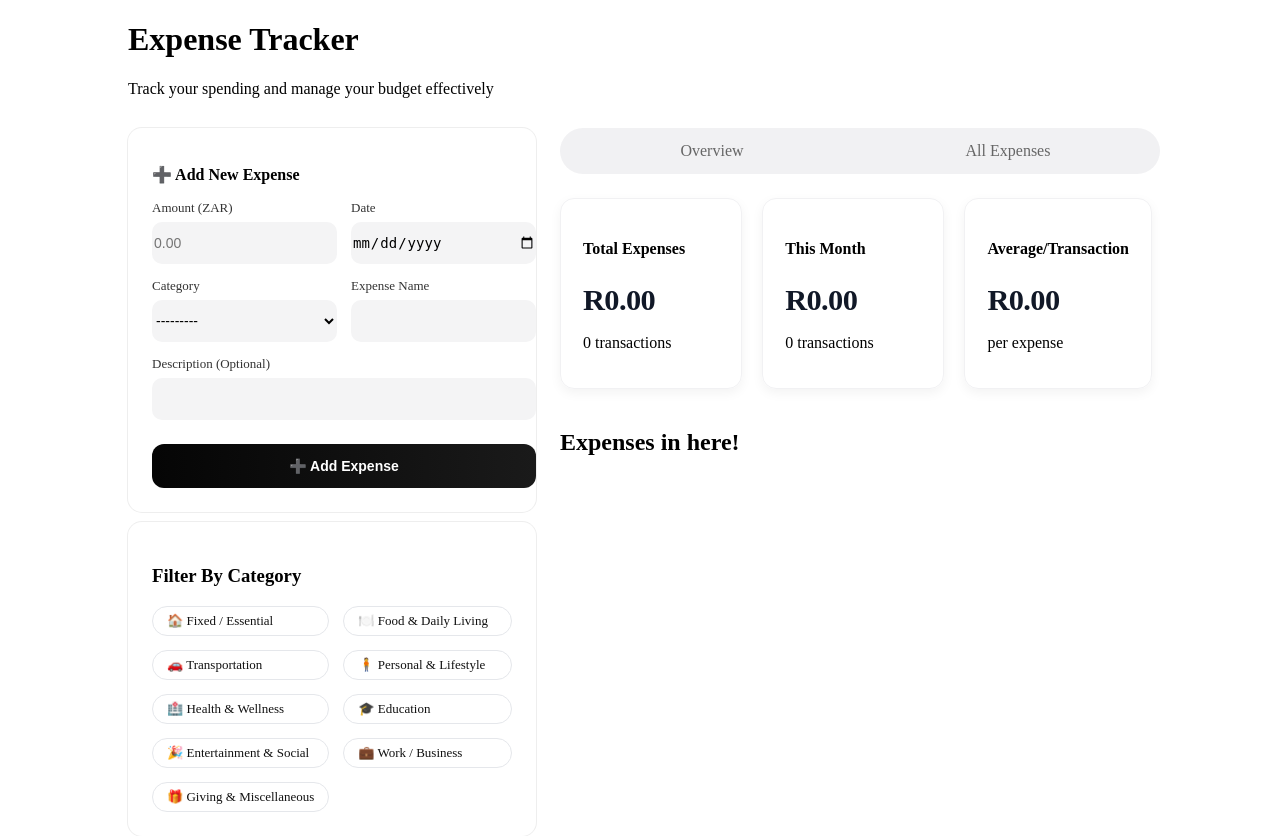
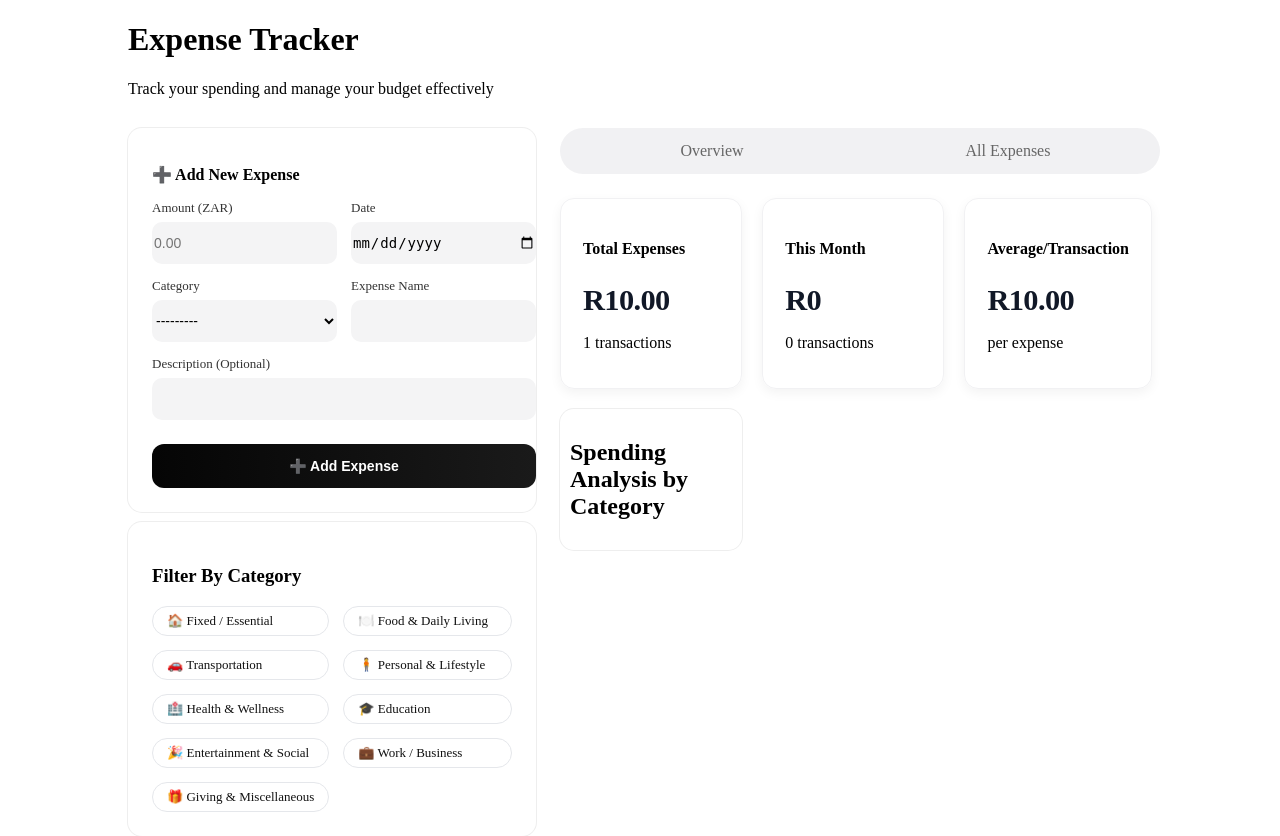
Before and after one commit to remonejacobs/Expense-Tracker, a Django app: page / in a window 1280 px wide. Run offline with Django 5.2, Linux system fonts and the light colour scheme; tables that the repository leaves empty hold one stand-in row (values such as "Sample post").

Commit message:
Added logic to total expenses, this month expenses and average expenses

```diff
--- a/expense_tracker/views.py
+++ b/expense_tracker/views.py
@@ -1,7 +1,9 @@
+
+from django.utils                                           import timezone
 from django.shortcuts                                       import render
 from django.views                                           import View
 from .forms                                                 import NewExpenseForm
-from .models import Expense
+from .models                                                import Expense
 
 
 # Create your views here.
@@ -12,10 +14,31 @@ class ExpenseTrackerView(View):
     def get(self, request):
         form = NewExpenseForm()
         expenses = Expense.objects.all()
+        today = timezone.now().date()
+        expenses_this_month = Expense.objects.filter(date__year=today.year, date__month=today.month)
+
+        amount_total = 0
+        expenses_count = expenses.count()
+        for expense in expenses:
+            amount_total += expense.amount
+
+        amount_month = 0
+        expenses_this_month_count = expenses_this_month.count()
+        for expense in expenses_this_month:
+            amount_month += expense.amount
+
+
+        average_amount = amount_total / expenses_count
+
 
         context = {
             'form': form,
             'expenses': expenses,
+            'total_amount': amount_total,
+            'expenses_count': expenses_count,
+            'amount_month': amount_month,
+            'expenses_this_month_count': expenses_this_month_count,
+            'average_amount': average_amount,
         }
 
         return render(request, self.template_name, context)
--- a/templates/overview.html
+++ b/templates/overview.html
@@ -5,17 +5,17 @@
     <div class="stats">
         <div class="stats-card">
             <h4>Total Expenses</h4>
-            <h2 class="amount">R0.00</h2>
-            <p>0 transactions</p>
+            <h2 class="amount">R{{ total_amount }}</h2>
+            <p>{{ expenses_count }} transactions</p>
         </div>
         <div class="stats-card">
             <h4>This Month</h4>
-            <h2 class="amount">R0.00</h2>
-            <p>0 transactions</p>
+            <h2 class="amount">R{{ amount_month }}</h2>
+            <p>{{ expenses_this_month_count }} transactions</p>
         </div>
         <div class="stats-card">
             <h4>Average/Transaction</h4>
-            <h2 class="amount">R0.00</h2>
+            <h2 class="amount">R{{ average_amount }}</h2>
             <p>per expense</p>
         </div>
 
--- a/templates/results.html
+++ b/templates/results.html
@@ -4,7 +4,9 @@
     <h2>No expenses in here!</h2>
 
 {% else %}
+    <div class="expense">
+        <h2>Spending Analysis by Category</h2>
+    </div>
 
-    <h2>Expenses in here!</h2>
 
 {% endif %}
```
